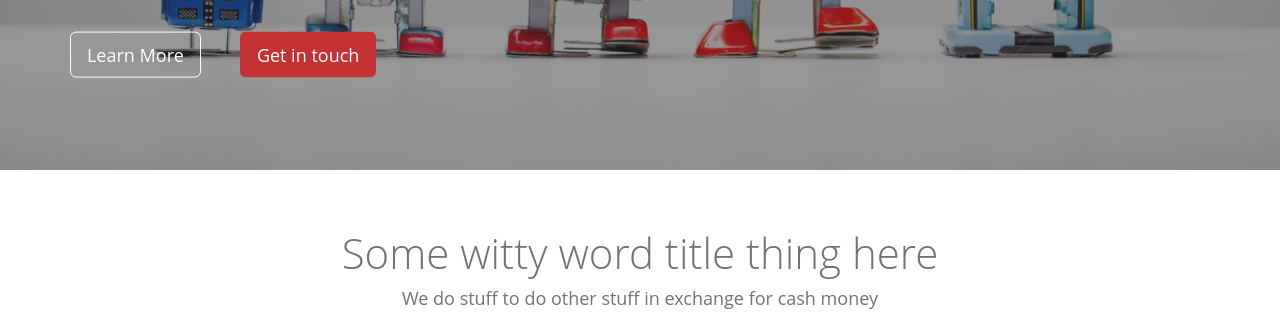
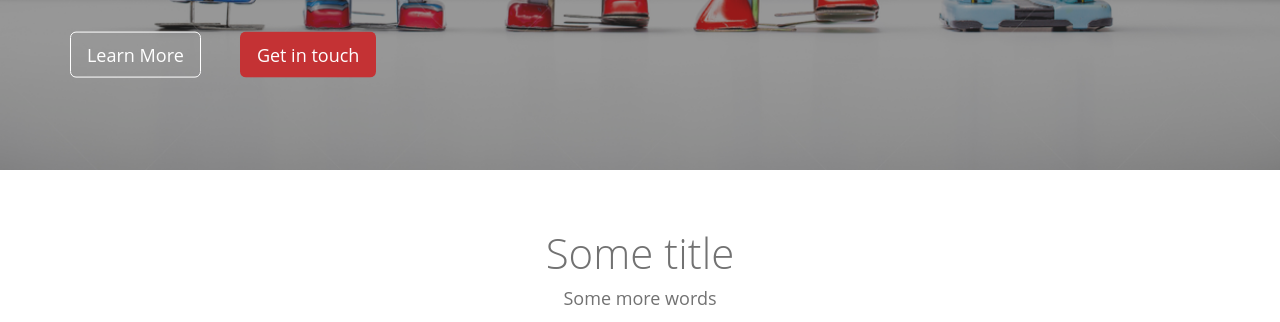
Before and after one commit to automise/automise-brochure, a plain HTML site: page index.html in a window 1280 px wide. Shown: the part 630-952 px from the top of the page. Drawn offline with nearby package versions, Linux system fonts and the light colour scheme.

Commit message:
Header image changes, works on more resolutions.
Removed swear words :P

```diff
--- a/css/custom.css
+++ b/css/custom.css
@@ -14,12 +14,11 @@ body {
 .main-wrapper {
 	overflow: hidden;
 }
+.header-wrapper {
+}
 header {
-	background: url('../img/bg.jpg') no-repeat;
-    background-position: 0% 0px;
-    /*position: relative;*/
+	background: url('../img/bg.jpg') no-repeat center center;
     background-size: cover;
-    background-attachment: fixed;
 }
 .intro-content img {
     min-height: 100px;
--- a/index.html
+++ b/index.html
@@ -13,11 +13,11 @@
         <link rel="stylesheet" href="css/normalize.css">
         <link rel="stylesheet" href="css/main.css">
         <link rel="stylesheet" href="css/custom.css">
-
         <script src="js/vendor/modernizr-2.8.3.min.js"></script>
     </head>
     <body>
         <div class="main-wrapper">
+            <div class='header-wrapper'>
                 <header>
                     <div class="overlay">
                         <nav class="navbar navbar-fixed-top">
@@ -69,6 +69,7 @@
                         </div>
                     </div>
                 </header>
+            </div>
             <section class='first-section'>
                 <div class="container">
                     <!-- Padding -->
@@ -76,8 +77,8 @@
                         <div class="row">
                             <!-- Section Header Title -->
                             <div class="col-xs-12">
-                				<h2>Some witty word title thing here</h2>
-            					<p class="large">We do stuff to do other stuff in exchange for cash money</p>
+                                <h2>Some title</h2>
+                                <p class="large">Some more words</p>
                             </div>
                         </div>
                         <div class="row">
@@ -133,8 +134,8 @@
                 <div class="container">
                     <div class="row">
                         <div class="col-xs-12">
-            				<h2>Here is some of our cool shit</h2>
-        					<p class="large nomargin">We do stuff to do other stuff in exchange for cash money</p>
+                            <h2>A Title</h2>
+                            <p class="large nomargin">Some words</p>
                         </div>
                     </div>
                 </div>
```
Lines whose indentation alone changed are shown as unchanged.
